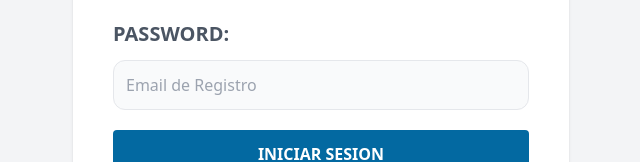
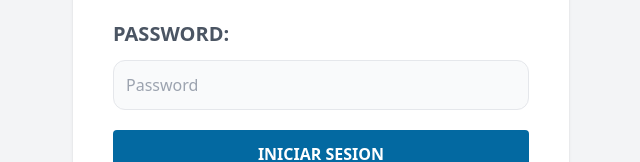
Before and after one commit to misterdan100/uptask-mern-backend1, a React (Vite) app: page / in a window 1280 px wide. Shown: the part 450-612 px from the top of the page, without its empty margins (319-959 px from the left). Built offline with nearby package versions, Linux system fonts and the light colour scheme.

Commit message:
fix: placeholder in password input

```diff
--- a/src/paginas/Login.jsx
+++ b/src/paginas/Login.jsx
@@ -31,7 +31,7 @@ const Login = () => {
           <input
             type="password"
             id="password"
-            placeholder="Email de Registro"
+            placeholder="Password"
             className="w-full mt-3 p-3 border rounded-xl bg-gray-50"
           />
         </div>
```
